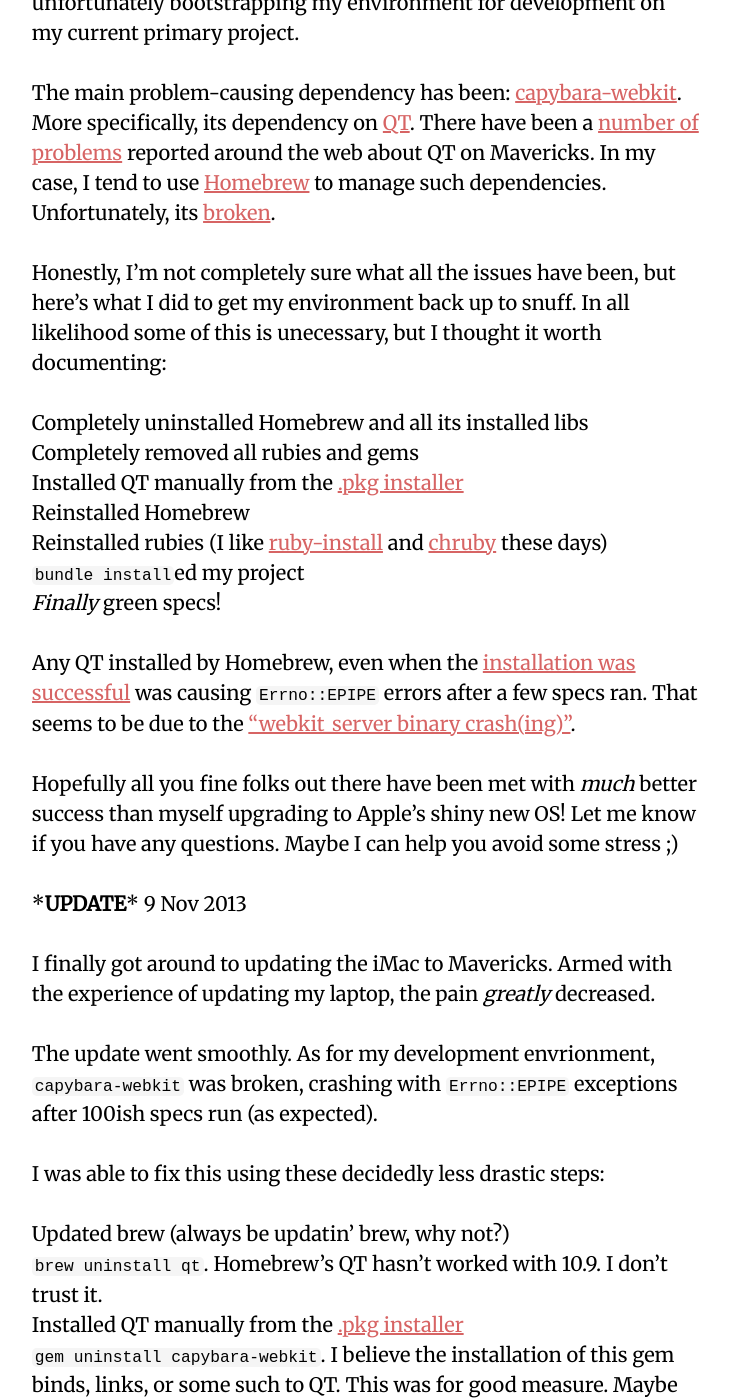
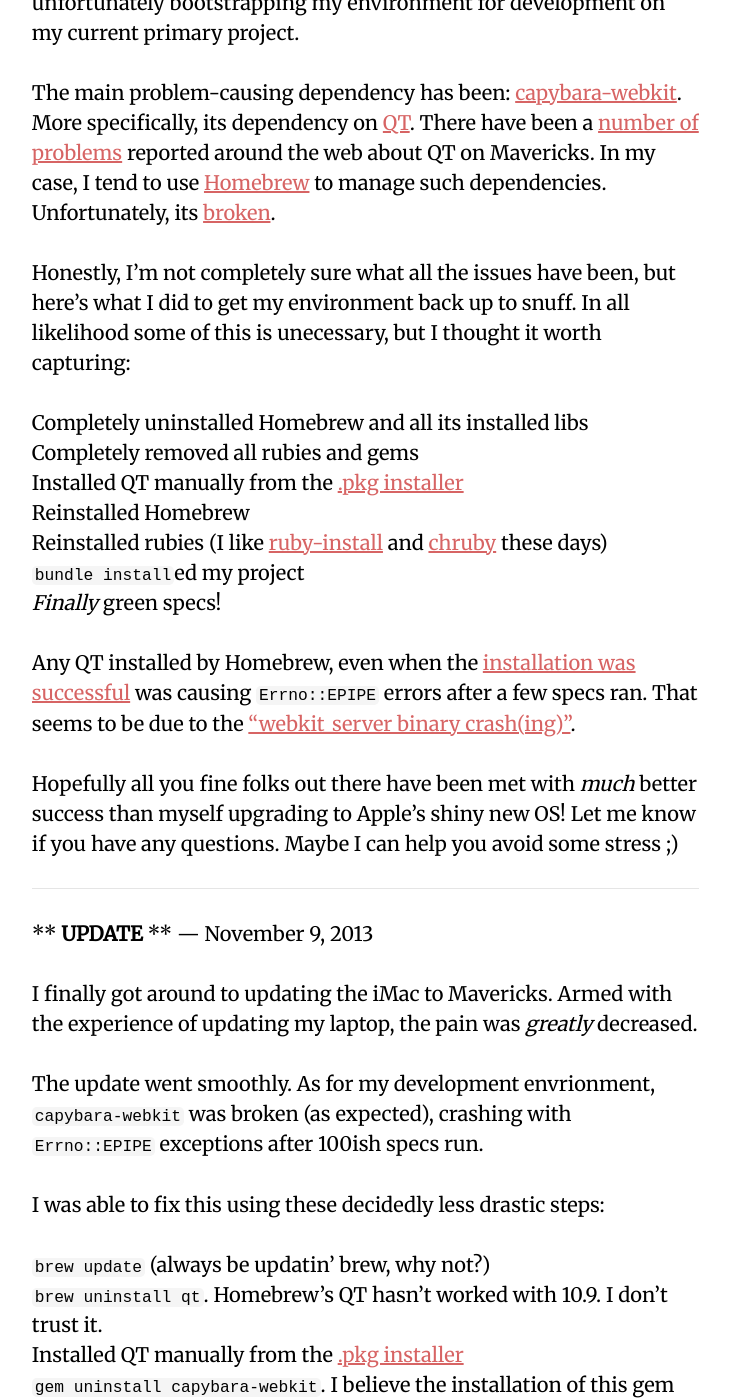
Before and after one commit to iamvery/iamvery.github.com, a Jekyll site: the page built from _posts/2013-11-05-bootstrapping-mavericks.markdown, in a window 1280 px wide and 1400 px high, scrolled down 572 px. Shown: the whole window, without its empty margins (159-889 px from the left). Built offline with Jekyll 4.4.1, drawn with Linux system fonts in a browser that asks for light colours; some of the changed text lies outside the part shown.

Commit message:
Update mavericks blog markup

```diff
--- a/_posts/2013-11-05-bootstrapping-mavericks.markdown
+++ b/_posts/2013-11-05-bootstrapping-mavericks.markdown
@@ -5,9 +5,9 @@
          environment. Read about my experience.</p>
 ---
 
-**Warning**: The value of this post may be questionable at best. It is being
-birthed out of a place of deep frustration after hours of trying to get my
-development environment back up and running for my work post-upgrade.
+> **Warning**: The value of this post may be questionable at best. It is being
+> birthed out of a place of deep frustration after hours of trying to get my
+> development environment back up and running for my work post-upgrade.
 
 Upgrading my system to Mavericks went off largely without a hitch. I did share
 in the [Gmail issues](http://www.tuaw.com/2013/10/23/how-mavericks-ruined-apple-mail-for-gmail-users/),
@@ -23,7 +23,7 @@
 
 Honestly, I'm not completely sure what all the issues have been, but here's what
 I did to get my environment back up to snuff. In all likelihood some of this is
-unecessary, but I thought it worth documenting:
+unecessary, but I thought it worth capturing:
 
 * Completely uninstalled Homebrew and all its installed libs
 * Completely removed all rubies and gems
@@ -42,22 +42,24 @@
 than myself upgrading to Apple's shiny new OS! Let me know if you have any questions.
 Maybe I can help you avoid some stress ;)
 
-\***UPDATE**\* 9 Nov 2013
+---
+
+\*\* **UPDATE** \*\* &mdash; November 9, 2013
 
 I finally got around to updating the iMac to Mavericks. Armed with the experience
-of updating my laptop, the pain _greatly_ decreased.
+of updating my laptop, the pain was _greatly_ decreased.
 
 The update went smoothly. As for my development envrionment, `capybara-webkit`
-was broken, crashing with `Errno::EPIPE` exceptions after 100ish specs run (as
-expected).
+was broken (as expected), crashing with `Errno::EPIPE` exceptions after 100ish
+specs run.
 
 I was able to fix this using these decidedly less drastic steps:
 
-1. Updated brew (always be updatin' brew, why not?)
+1. `brew update` (always be updatin' brew, why not?)
 2. `brew uninstall qt`. Homebrew's QT hasn't worked with 10.9. I don't trust it.
 3. Installed QT manually from the [.pkg installer](http://download.qt-project.org/official_releases/qt/4.8/4.8.5/qt-mac-opensource-4.8.5.dmg)
 4. `gem uninstall capybara-webkit`. I believe the installation of this gem binds,
-   links, or some such to QT. This was for good measure. Maybe not needed?
+   links, or some such magic to QT. This was for good measure. Maybe not needed?
 5. `bundle`. Installed my dependencies again, installing `capybara-webkit`
 
-After this I ran the spec suite and we're all green! Sweet ;)
+After this my spec suite runs all green! Sweet spec-passing justice ;)
```
